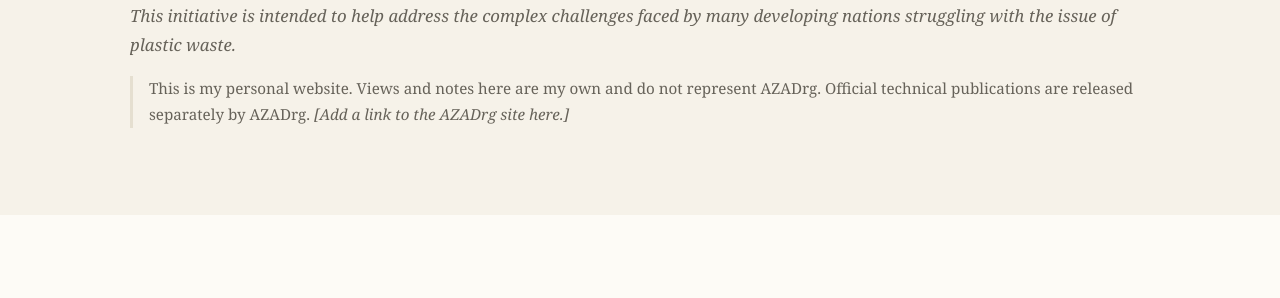
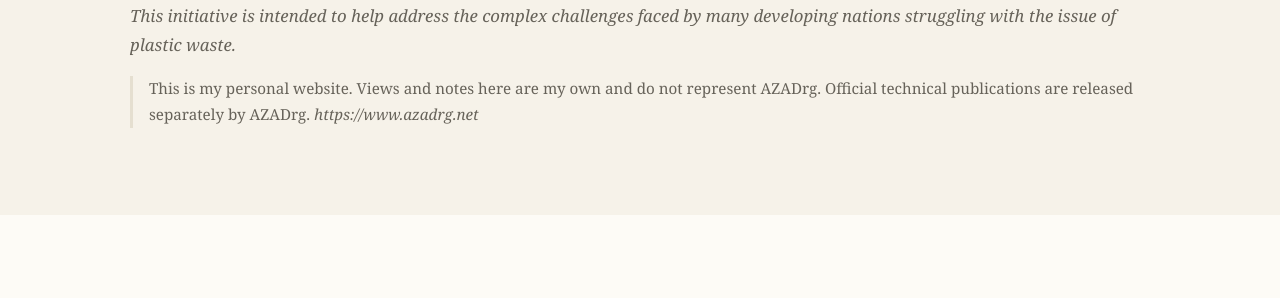
Before and after one commit to ssimsangmin49-creator/personal-home, a Jekyll site: the page index.html, which Jekyll copies as it is, in a window 1280 px wide and 900 px high, scrolled down 2156 px. Shown: the part 156-454 px from the top of the window. Built offline with Jekyll 4.4.1, drawn with Linux system fonts in a browser that asks for light colours.

Commit message:
Update AZADrg link in personal website section

```diff
--- a/index.html
+++ b/index.html
@@ -187,7 +187,7 @@ Web3 mechanisms offer features such as decentralization, transparency, and immut
       <h2>Current Interests</h2>
       <p>I am interested in independent research and environmental technology, and I take part in open, non-commercial work through <strong>AZAD Research Group (AZADrg)</strong>.</p>
       <p class="placeholder">I have released a commercial technology—which utilizes the Self-Sustained Oxidation Flow (SSOF) method to achieve the complete, eco-friendly combustion of synthetic polymer compounds (SPCW)—as an open-source, non-commercial "appropriate technology." This initiative is intended to help address the complex challenges faced by many developing nations struggling with the issue of plastic waste.</p>
-      <p class="note">This is my personal website. Views and notes here are my own and do not represent AZADrg. Official technical publications are released separately by AZADrg. <span class="placeholder">[Add a link to the AZADrg site here.]</span></p>
+      <p class="note">This is my personal website. Views and notes here are my own and do not represent AZADrg. Official technical publications are released separately by AZADrg. <span class="placeholder">https://www.azadrg.net</span></p>
     </div>
   </section>
 
```
